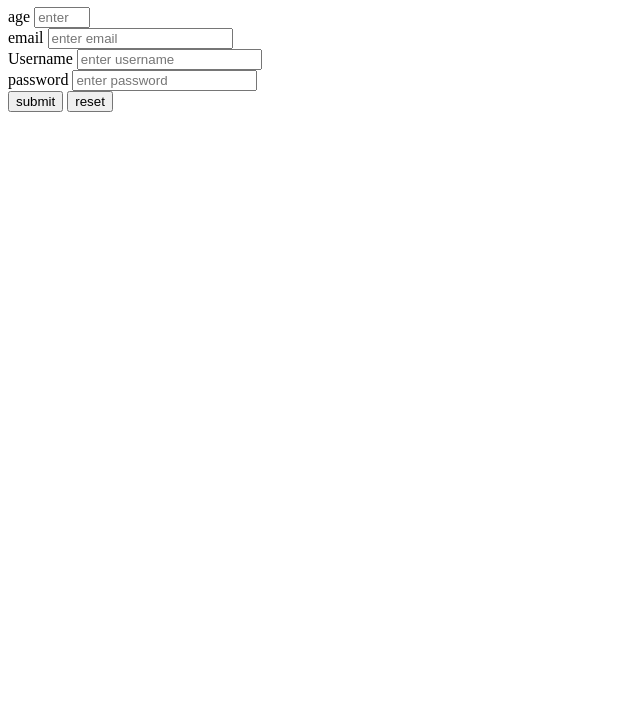
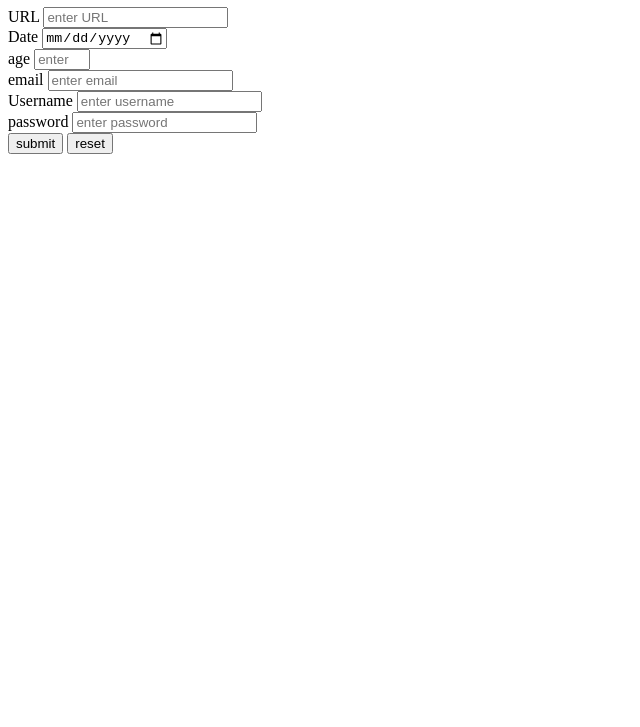
Before and after one commit to codewithjaiganesh/my-portfolio, a plain HTML site: page 08 HTML form validation.html in a window 1280 px wide. Shown: the part 73-800 px from the top of the page, without its empty margins (0-640 px from the left). Drawn offline with Linux system fonts and the light colour scheme.

Commit message:
click here

```diff
--- a/08 HTML form validation.html
+++ b/08 HTML form validation.html
@@ -8,6 +8,18 @@
     <h1>
         Login
     </h1>
+    <label for="url">
+        URL
+    </label>
+    <input type="url" placeholder="enter URL" id="url" min=16 required>
+
+    <br>
+    <label for="date">
+        Date
+    </label>
+    <input type="date" placeholder="enter date" id="date" required>
+
+    <br>
     <label for="age">
         age
     </label>
```
